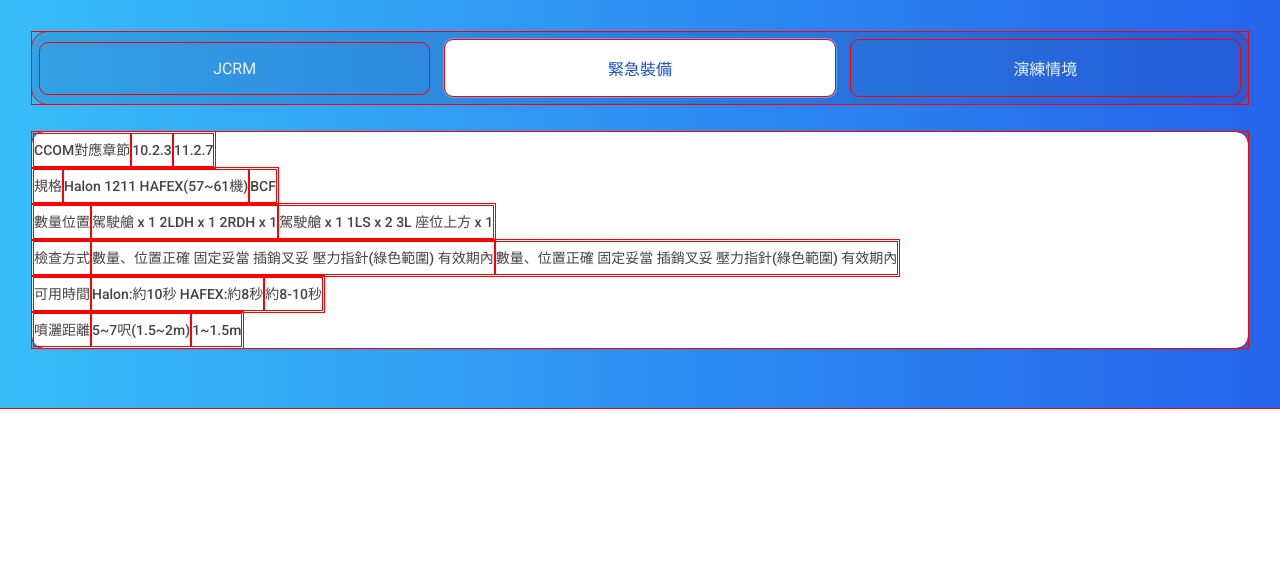
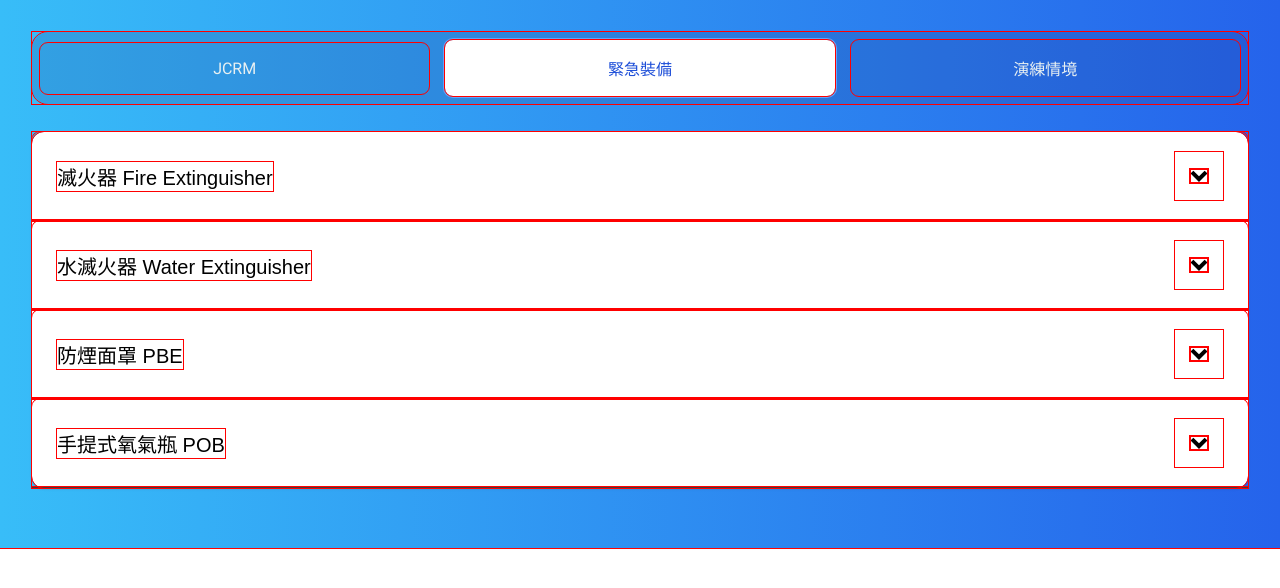
Before and after one commit to ichimon-nashi/mdafaat, a React (Vite) app: page / in a window 1280 px wide. Both pictures are taken after a click on the item "緊急裝備". Shown: the top 588 px of the page. Built offline with nearby package versions, Linux system fonts and the light colour scheme.

Commit message:
update EmergencyEquipment.jsx content

```diff
--- a/src/components/Data.js
+++ b/src/components/Data.js
@@ -149,35 +149,124 @@ export const jsepData = [
     },
 ]
 
-export const fireExtinguisherData = [
-    {
+export const emergencyEquipmentData = [{
+    id: "emer01",
+    equipmentType: "滅火器 Fire Extinguisher",
+    itemCriteria: [{
+        "criteria": "",
+        "ATR": "ATR",
+        "B738": "B738"
+    },{
         "criteria": "CCOM對應章節",
         "ATR": "10.2.3",
         "B738": "11.2.7"
-    },
-    {
+    },{
         "criteria": "規格",
         "ATR": "Halon 1211\nHAFEX(57~61機)",
         "B738": "BCF"
-    },
-    {
+    },{
         "criteria": "數量位置",
         "ATR": "駕駛艙 x 1\n2LDH x 1\n2RDH x 1",
-        "B738": "駕駛艙 x 1\n1LS x 2\n3L 座位上方 x 1"
-    },
-    {
+        "B738": "駕駛艙 x 1\n1LS x 2\n3L座位上方 x 1"
+    },{
         "criteria": "檢查方式",
         "ATR": "數量、位置正確\n固定妥當\n插銷叉妥\n壓力指針(綠色範圍)\n有效期內",
-        "B738": "數量、位置正確\n固定妥當\n插銷叉妥\n壓力指針(綠色範圍)\n有效期內"
-    },
-    {
+        "B738": null,
+    },{
         "criteria": "可用時間",
-        "ATR": "Halon:約10秒\nHAFEX:約8秒",
-        "B738": "約8-10秒"
-    },
-    {
+        "ATR": "Halon: 約10秒\nHAFEX: 約8秒",
+        "B738": "約8~10秒"
+    },{
         "criteria": "噴灑距離",
-        "ATR": "5~7呎(1.5~2m)",
+        "ATR": "5-7呎 (1.5~2m)",
+        "B738": "1.5~2m"
+    },],
+}, {
+    id: "emer02",
+    equipmentType: "水滅火器 Water Extinguisher",
+    itemCriteria: [{
+        "criteria": "",
+        "ATR": "ATR",
+        "B738": "B738"
+    },{
+        "criteria": "CCOM對應章節",
+        "ATR": "10.2.3",
+        "B738": "11.2.8"
+    },{
+        "criteria": "規格",
+        "ATR": "Walter Kidde",
+        "B738": null,
+    },{
+        "criteria": "數量位置",
+        "ATR": "1LHS bin x 1",
+        "B738": "3R 座位上方 x 1"
+    },{
+        "criteria": "檢查方式",
+        "ATR": "數量、位置正確\n固定妥當\n有保險鐵絲(safety seal)\n有效期內",
+        "B738": null,
+    },{
+        "criteria": "可用時間",
+        "ATR": "Halon: 約30~40秒",
+        "B738": "約35秒"
+    },{
+        "criteria": "噴灑距離",
+        "ATR": "20呎 (6.1m)",
         "B738": "1~1.5m"
-    }
-]
+    },],
+}, {
+    id: "emer03",
+    equipmentType: "防煙面罩 PBE",
+    itemCriteria: [{
+        "criteria": "",
+        "ATR": "ATR",
+        "B738": "B738"
+    },{
+        "criteria": "CCOM對應章節",
+        "ATR": "10.2.4",
+        "B738": "11.2.9"
+    },{
+        "criteria": "規格",
+        "ATR": "Puritan-Bennett",
+        "B738": "SCOTT Smoke Hood",
+    },{
+        "criteria": "數量位置",
+        "ATR": "駕駛艙 x 1\n1LHS bin x 1\n2LDH x 1\n2RDH x1",
+        "B738": "駕駛艙 x 1\n1LS x 2\n3L座位下方 x 2\n3R座位下方 x 2"
+    },{
+        "criteria": "檢查方式",
+        "ATR": "數量、位置正確\n固定妥當\n外殼無破損\n真空包裝未膨脹(ATR)\nSEAL完整\n視窗不是粉紅色(B738)\n有效期內",
+        "B738": null,
+    },{
+        "criteria": "可用時間",
+        "ATR": "約15分",
+        "B738": null,
+    },]
+}, {
+    id: "emer04",
+    equipmentType: "手提式氧氣瓶 POB",
+    itemCriteria: [{
+        "criteria": "",
+        "ATR": "ATR",
+        "B738": "B738"
+    },{
+        "criteria": "CCOM對應章節",
+        "ATR": "10.2.8",
+        "B738": "11.2.6"
+    },{
+        "criteria": "規格",
+        "ATR": "SCOTT 5500",
+        "B738": "SCOTT",
+    },{
+        "criteria": "數量位置",
+        "ATR": "F1座位下方 x 1\nF2座位下方 x1",
+        "B738": "1LS x 2\n31排牆 x 3(B738*)\n3LDH x2(B738A)\n3RDH x1(B738A)"
+    },{
+        "criteria": "檢查方式",
+        "ATR": "數量、位置正確\n固定妥當\n壓力指針(紅色範圍)\n面罩數量\n連接HIGH端(B738)\n有效期內",
+        "B738": null,
+    },{
+        "criteria": "可用時間",
+        "ATR": "約30分(13,000ft)",
+        "B738": "約60分(HIGH 4LPM)"
+    },]
+}]
--- a/src/components/EmergencyEquipment.jsx
+++ b/src/components/EmergencyEquipment.jsx
@@ -1,23 +1,51 @@
-import { fireExtinguisherData } from "./Data";
+import { useState } from "react";
+import { RiArrowDropDownLine } from 'react-icons/ri';
+import { emergencyEquipmentData } from "./Data";
 
 const EmergencyEquipment = () => {
 
-    const fireExtinguisherTable = fireExtinguisherData.map((item, index) => {
+    const [activeIndex, setActiveIndex] = useState(null);
+
+    const handleItemClick = (index) => {
+        setActiveIndex((prevIndex) => (prevIndex === index ? null : index));
+    };
+
+    const emergencyEquipmentList = emergencyEquipmentData.map((item, index) => {
+
         return (
-            <table>
-                <tr key={item.index}>
-                    <td>{item.criteria}</td>
-                    <td>{item.ATR}</td>
-                    <td>{item.B738}</td>
-                </tr>
-            </table>
+            <div className="contentWrapper" key={item.id}>
+                <button
+                    className={`accordionButton ${activeIndex === index ? "active" : ""}`}
+                    onClick={() => handleItemClick(index)}
+                >
+                    <p className="accordionTitle">{item.equipmentType}</p>
+                    <RiArrowDropDownLine className={`arrow ${activeIndex === index ? "active" : ""}`} />
+                </button>
+                <div
+                    className={`scenario-container ${activeIndex === index ? "active" : ""}`}
+                >
+                    {item.itemCriteria.map((subitem, subitemIndex) => {
+                        return (
+                            <table className="equipmentTable" key={subitemIndex}>
+                                <tbody>
+                                    <tr>
+                                        <td>{subitem.criteria}</td>
+                                        <td>{subitem.ATR}</td>
+                                        <td>{subitem.B738}</td>
+                                    </tr>
+                                </tbody>
+                            </table>
+                        )
+                    })}
+                </div>
+            </div>
         )
     })
 
     return (
-        <div>
-            {fireExtinguisherTable}
-        </div>
+        <>
+            {emergencyEquipmentList}
+        </>
     )
 }
 
--- a/src/components/JCRM.jsx
+++ b/src/components/JCRM.jsx
@@ -26,13 +26,13 @@ const JCRM = () => {
                 >
                     {item.description.split("\n").map(description => {
                         return (
-                            <p className="scenarioDescription">{description}</p>
+                            <p className="scenarioDescription" key={description}>{description}</p>
                         )
                     })}
                     <ul className="crewAction">
                         {item.action.map((subitem, subitemIndex) => {
                             return (
-                                <li key={subitemIndex}
+                                <li key={subitemIndex} className="listItem"
                                     ><RiCornerDownRightFill className={`listIcon ${regex.test(subitem) ? "hide" : ""}`}/> {subitem}
                                 </li>
                             )
--- a/src/components/JSEP.jsx
+++ b/src/components/JSEP.jsx
@@ -26,14 +26,14 @@ const JSEP = () => {
                 >
                     {item.description.split("\n").map(description => {
                         return (
-                            <p className="scenarioDescription">{description}</p>
+                            <p className="scenarioDescription" key={description}>{description}</p>
                         )
                     })}
                     <img className="scenarioImg" src={item.imgSrc}/>
                     <ul className="crewAction">
                         {item.action.map((subitem, subitemIndex) => {
                             return (
-                                <li key={subitemIndex}
+                                <li key={subitemIndex} className="listItem"
                                     ><RiCornerDownRightFill className={`listIcon ${regex.test(subitem) ? "hide" : ""}`}/> {subitem}
                                 </li>
                             )
--- a/src/index.css
+++ b/src/index.css
@@ -89,7 +89,7 @@ ul.tab-nav li.active {
     color: rgb(75, 66, 66);
 }
 
-/* JCRM panel */
+/* Accordion */
 .contentWrapper {
     border-bottom: 1px solid rgb(61, 61, 61);
     overflow: hidden;
@@ -130,6 +130,7 @@ ul.tab-nav li.active {
     color: var(--darkBlue);
 }
 
+/* JCRM/JSEP Panel */
 ul li {
     list-style: none;
 }
@@ -171,6 +172,19 @@ ul li {
     margin: 1rem;
 }
 
+.listItem {
+    margin: 1.3rem 0;
+}
+
+/* Emergency Equipment Panel */
+.equipmentTable {
+    table-layout: fixed;
+    width: 80%;
+    margin-left: auto;
+    margin-right: auto;
+    /* margin: 1rem auto; */
+}
+
 @media only screen and (max-width:500px) {
     .accordionTitle {
         font-size: 1.1rem;
```
Also changed, not shown: src/components/Login.jsx (added, +9 -0 lines).
